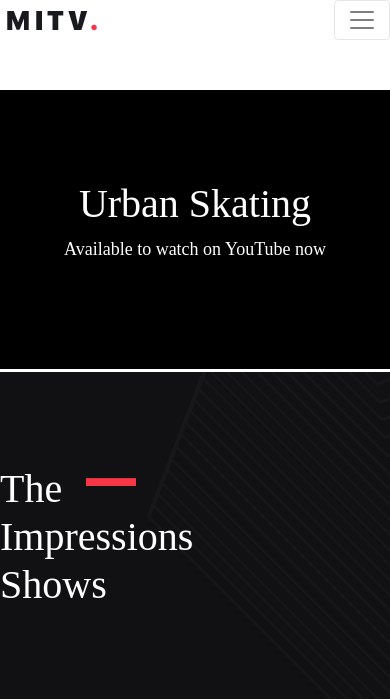
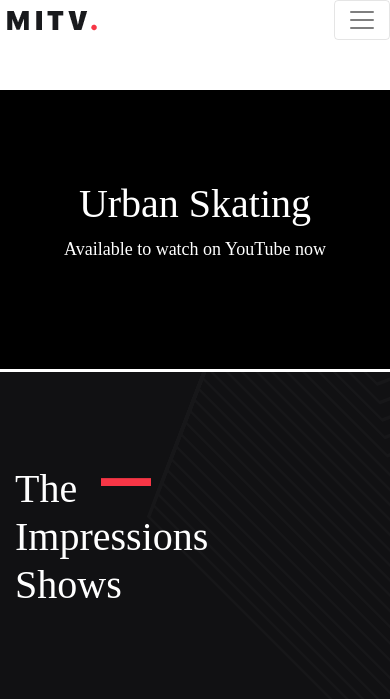
Before and after one commit to abhijitjachak/MITV, a website: page index.html in a window 390 px wide. Shown: the top 700 px of the page. Drawn offline with nearby package versions, Linux system fonts and the light colour scheme; grey boxes are pictures that could not be loaded; a web font is replaced by a local one.

Commit message:
comment3

```diff
--- a/css/responsive.css
+++ b/css/responsive.css
@@ -264,6 +264,7 @@
 
     .channels-section .right-side-channel {
         background-position: -141px -94px;
+        padding: 90px 30px;
     }
 
     .footer .footer-menu .footer-col {
```
